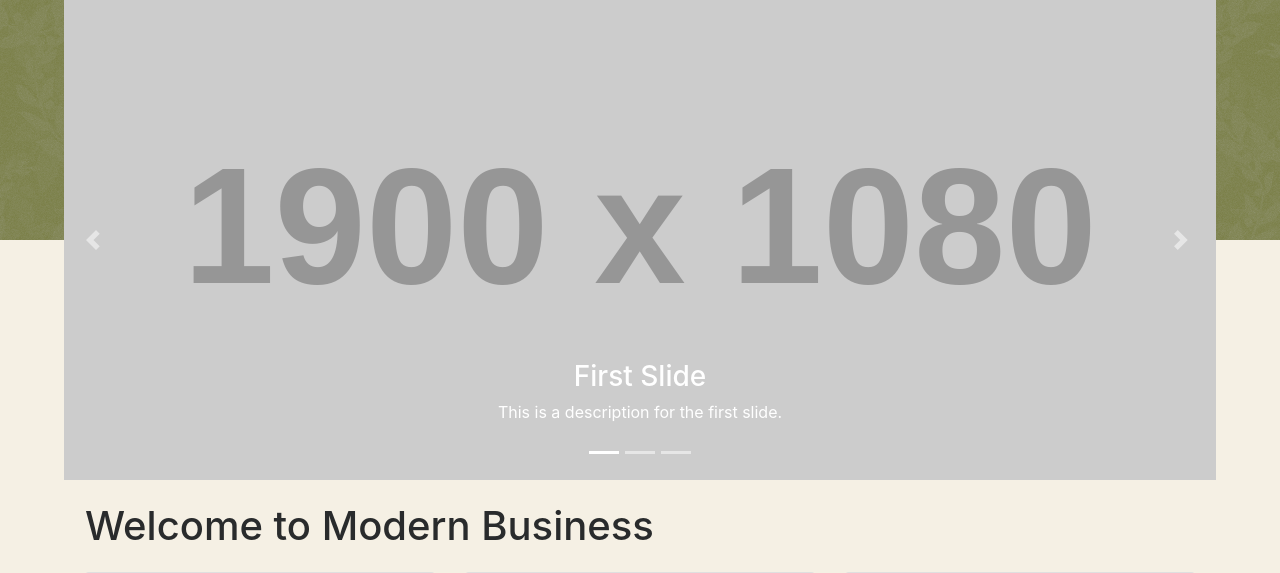
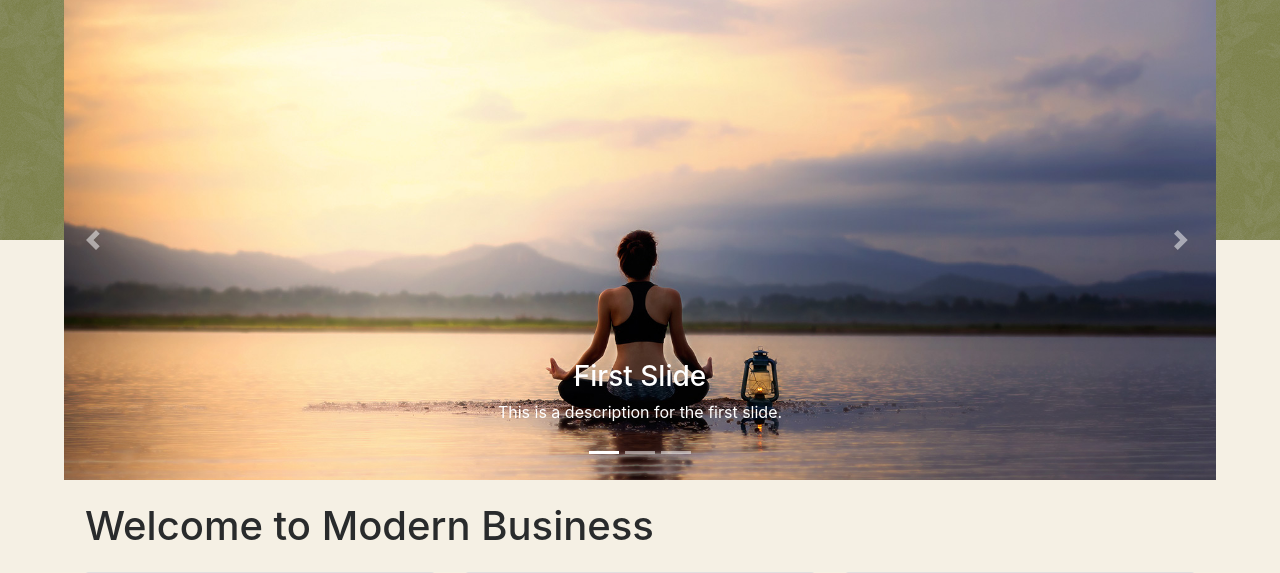
Before and after one commit to rahulyhg/pwc, a PHP site: page / in a window 1280 px wide. Shown: the part 56-629 px from the top of the page. Run offline with PHP 8.4, Linux system fonts and the light colour scheme; grey boxes labelled with a size stand in for pictures from a placeholder-image service; some libraries are stand-ins or nearby versions.

Commit message:
bg added

```diff
--- a/index.php
+++ b/index.php
@@ -18,7 +18,7 @@ require("includes/head.php")
             </ol>
             <div class="carousel-inner" role="listbox">
                 <!-- Slide One - Set the background image for this slide in the line below -->
-                <div class="carousel-item active" style="background-image: url('http://placehold.it/1900x1080')">
+                <div class="carousel-item active" style="background-image: url('images/bg-yoga.jpg')">
                     <div class="carousel-caption d-none d-md-block">
                         <h3>First Slide</h3>
                         <p>This is a description for the first slide.</p>
```
Also changed, not shown: images/bg-yoga.jpg (added), 2 other files.
